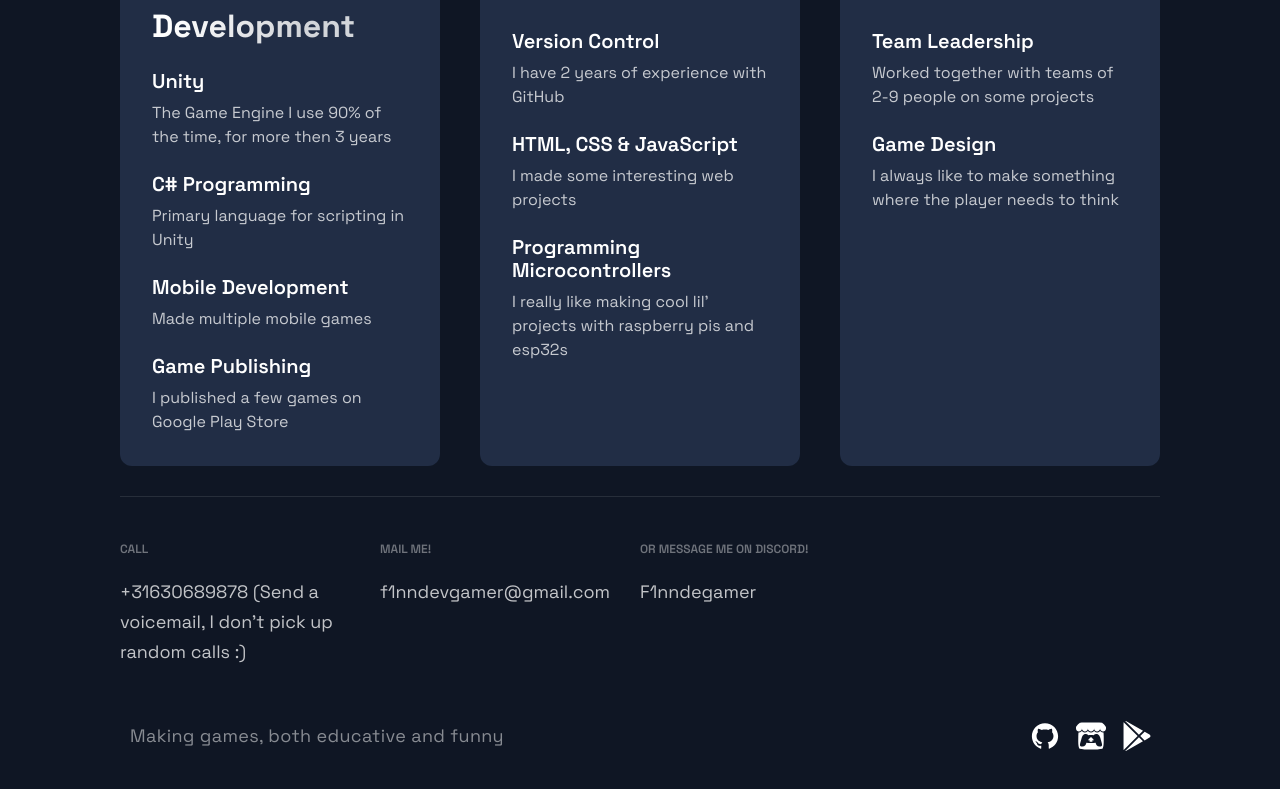
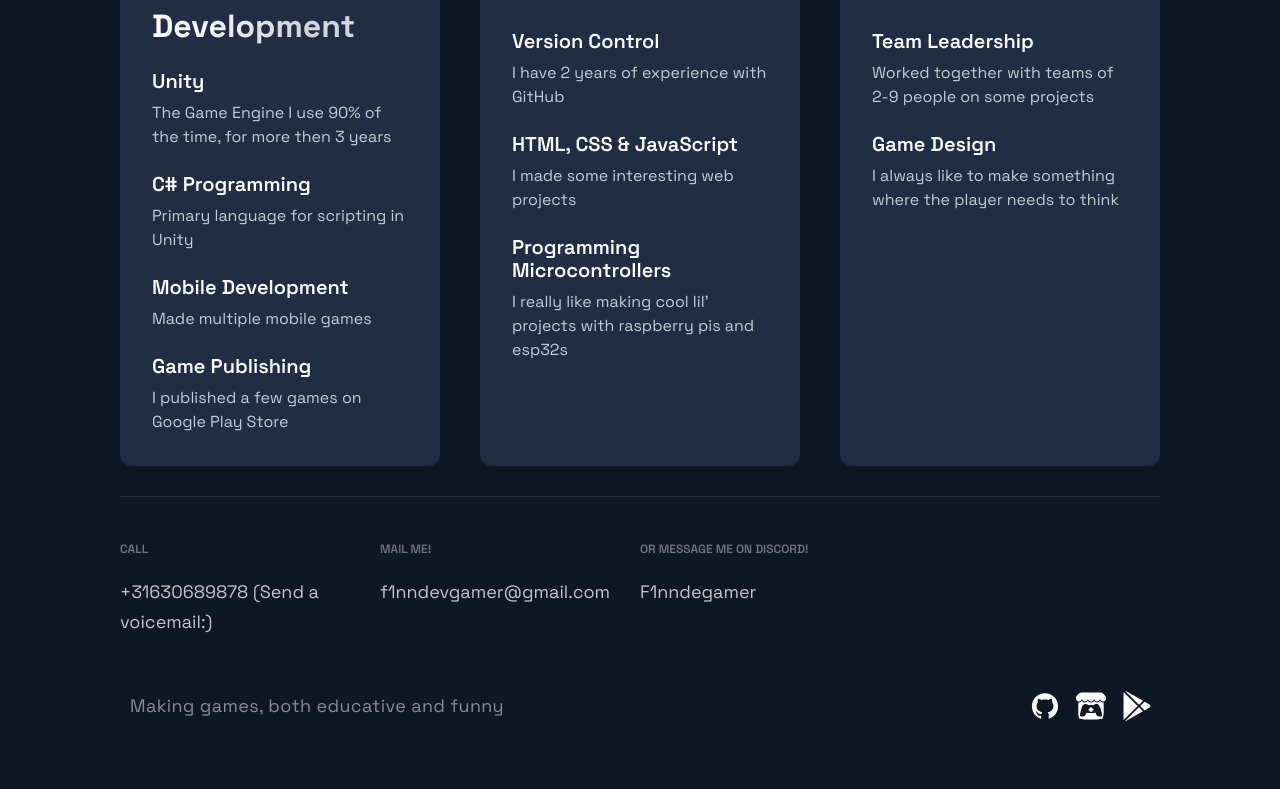
Before and after one commit to F1nndegamer/newPortofolio, a Next.js app: page / in a window 1280 px wide. Shown: the part 7986-8775 px from the top of the page. Built offline with nearby package versions, Linux system fonts and the light colour scheme.

Commit message:
Update Footer.js

```diff
--- a/src/components/Footer/Footer.js
+++ b/src/components/Footer/Footer.js
@@ -22,7 +22,7 @@ const Footer = () => {
         <LinkColumn>
           <LinkTitle>Call</LinkTitle>
           <LinkItem href="tel:+31630689878">
-            +31630689878 (Send a voicemail, I don't pick up random calls :)
+            +31630689878 (Send a voicemail:)
           </LinkItem>
         </LinkColumn>
         <LinkColumn>
```
